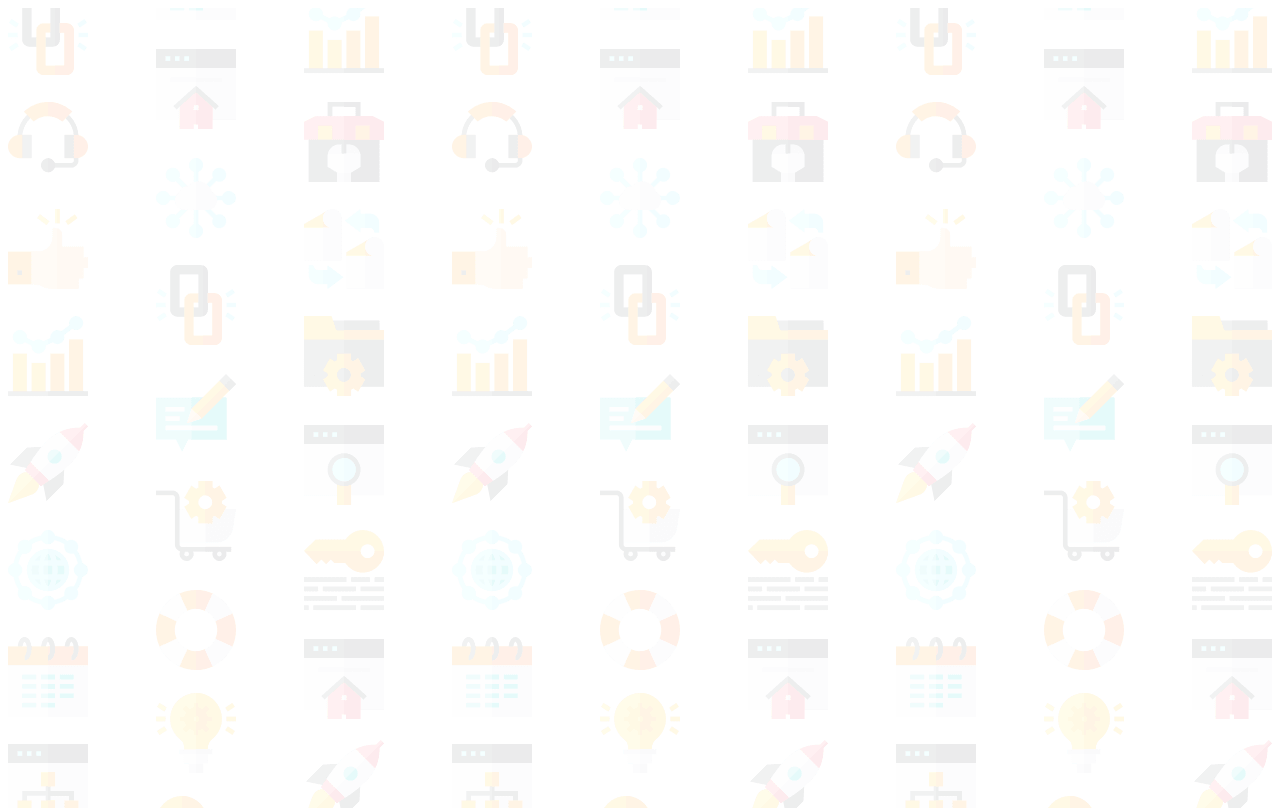
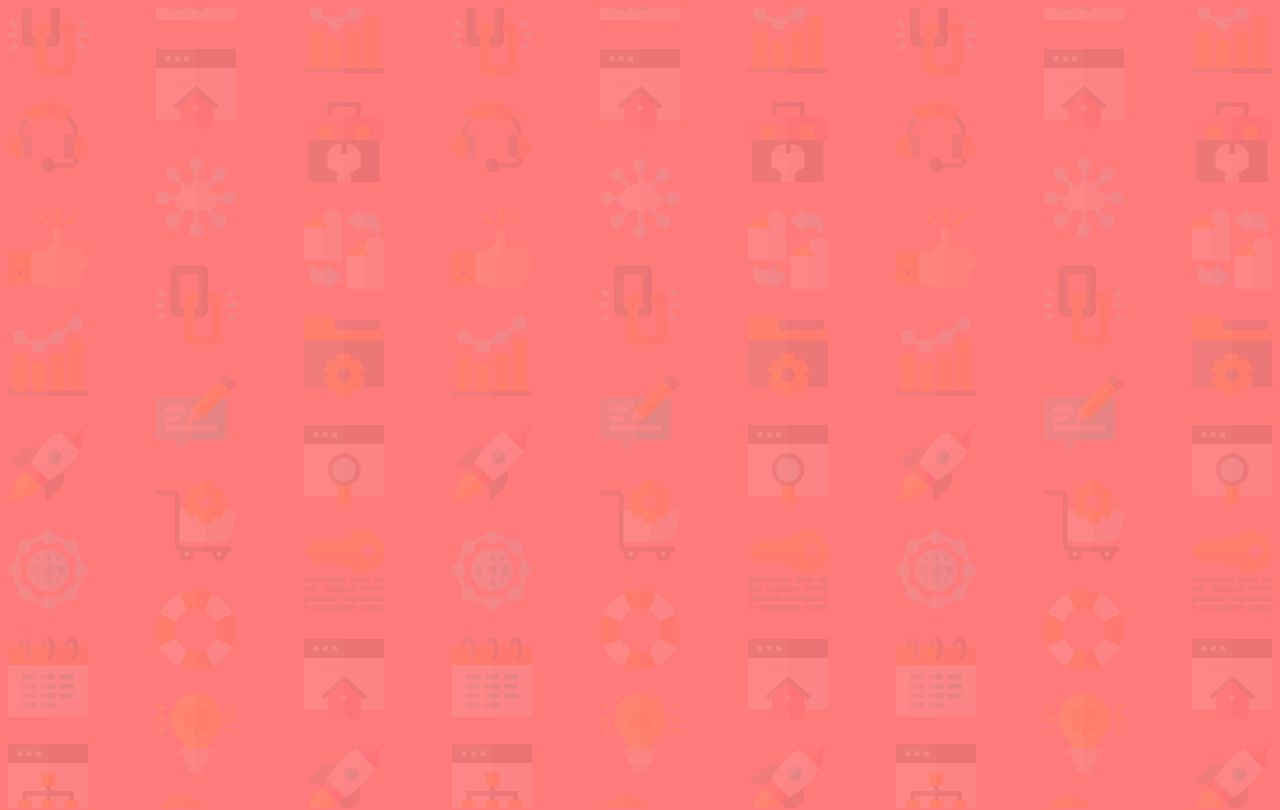
Before and after one commit to Cooly-o-Cats/Intro-Component-Signup-Form, a website: page index.html in a window 1280 px wide. Shown: the top 810 px of the page. Drawn offline with Linux system fonts and the light colour scheme.

Commit message:
SCSS Updates

```diff
--- a/app/scss/style.scss
+++ b/app/scss/style.scss
@@ -1,2 +1,6 @@
 @use 'globals' as *;
 @use 'utils' as u;
+
+body{
+    background-color: $red;
+}
```
Also changed, not shown: dist/style.css, 1 other file.
